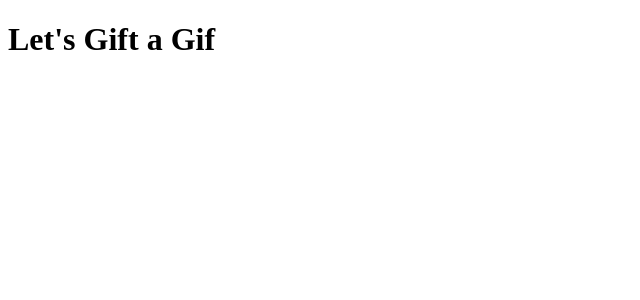
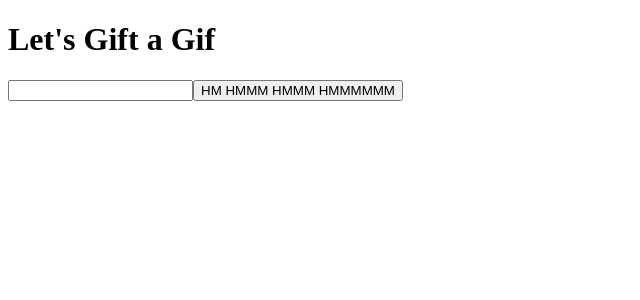
Before and after one commit to csoudbash/group-giphy-saga-project, a React (Create React App) app: page /#/ in a window 1280 px wide. Shown: the top 300 px of the page, without its empty margins (0-640 px from the left). Built offline with nearby package versions, Linux system fonts and the light colour scheme; no server answers.

Commit message:
added gifform button and submit button with function

```diff
--- a/src/components/gifForm/gifForm.js
+++ b/src/components/gifForm/gifForm.js
@@ -10,19 +10,26 @@ export default function GifForm() {
     const dispatch = useDispatch();
 
 
-    // const handleInput = (event) => {
+    const handleSubmit = () => {
+        console.log('HIVE MIND');
 
-    // }; // end of handleInput
+    }; // end of handleInput
 
 
     return (
         <div id='gifForm'>
-            {/* <input
+            <input
             // onClick={handleInput}
-            value={gifInput}
 
 
-            /> */}
+
+            />
+
+            <button
+            onClick={handleSubmit}
+            >
+                HM HMMM HMMM HMMMMMM
+            </button>
 
 
 
```
